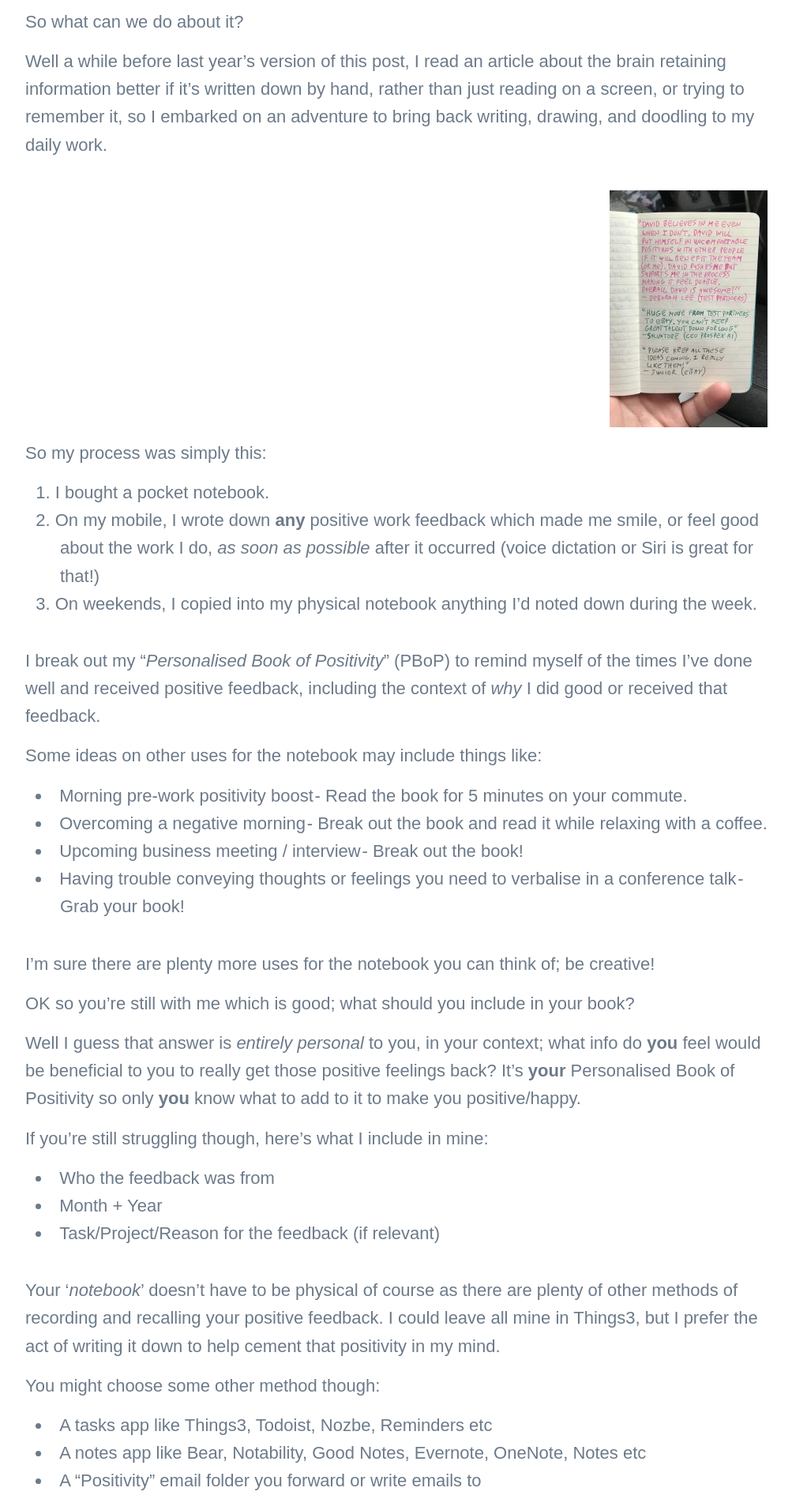
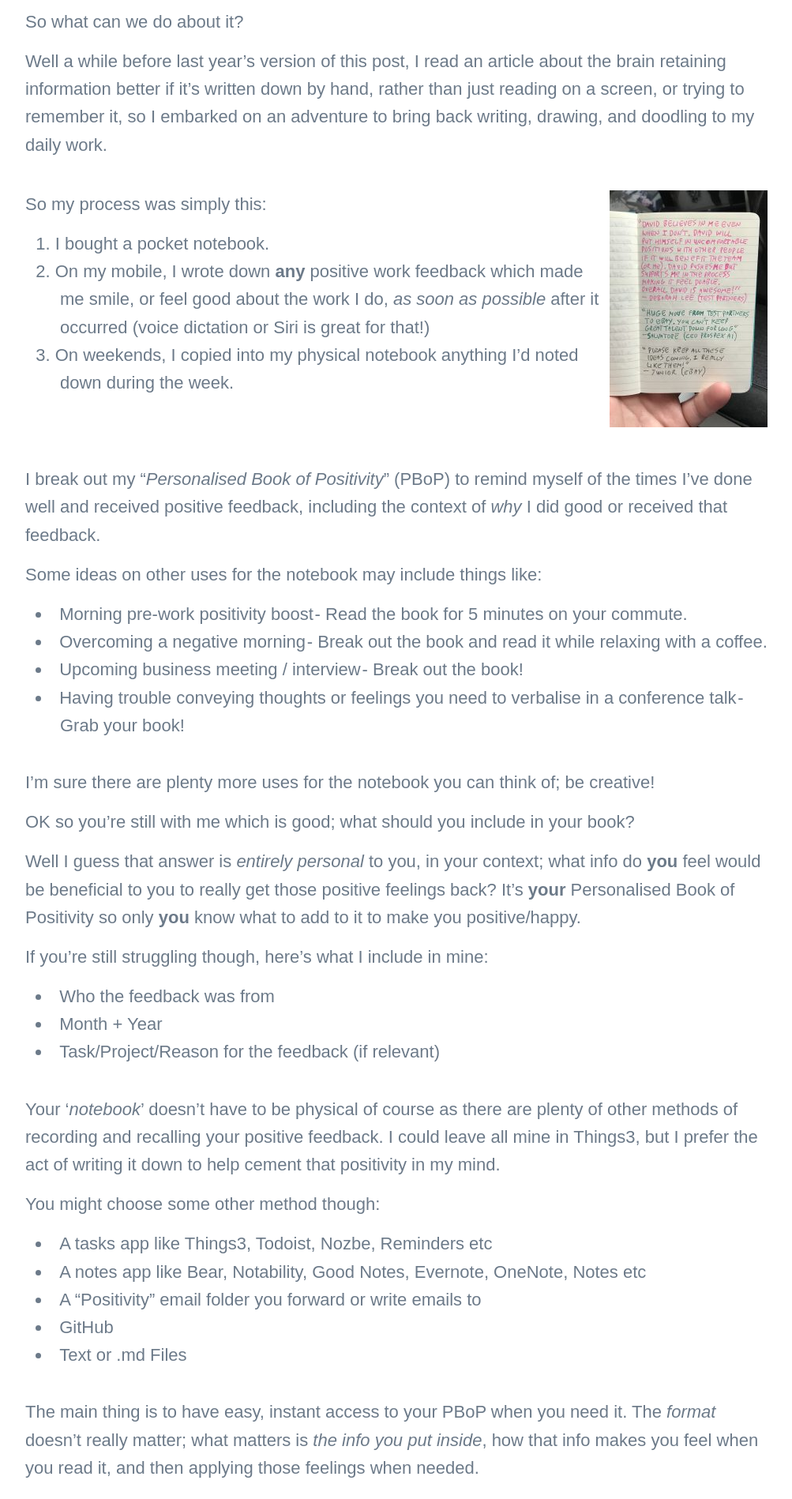
Before and after one commit to TheTestingMuse/thetestingmuse.github.io, a Jekyll site: the page built from _posts/2019-04-17-personalised-book-of-positivity.md, in a window 1280 px wide. Shown: the part 1915-3813 px from the top of the page at 79% size, without its empty margins (138-1141 px from the left). Built offline with Jekyll 4.4.1, drawn with Linux system fonts in a browser that asks for light colours; nearby versions of some CDN libraries; some web fonts are replaced.

Commit message:
Blog post tweaks

```diff
--- a/_posts/2019-04-17-personalised-book-of-positivity.md
+++ b/_posts/2019-04-17-personalised-book-of-positivity.md
@@ -45,12 +45,12 @@ Well a while before last year’s version of this post, I read an article abou
 
 <img src="/images/posts/PBoP-200x300.jpeg" alt="Example entries for a Personal Book of Positivity" style="float:right; width:200px; height:300px; max-width:200px;" />
 
-<br style="clear:both;" />
-
 So my process was simply this:
 1. I bought a pocket notebook.
 2. On my mobile, I wrote down **any** positive work feedback which made me smile, or feel good about the work I do, _as soon as possible_ after it occurred (voice dictation or Siri is great for that!)
 3. On weekends, I copied into my physical notebook anything I'd noted down during the week.
+
+<br style="clear:both;" />
 
 I break out my “_Personalised Book of Positivity_” (PBoP) to remind myself of the times I’ve done well and received positive feedback, including the context of _why_ I did good or received that feedback.
 
```
